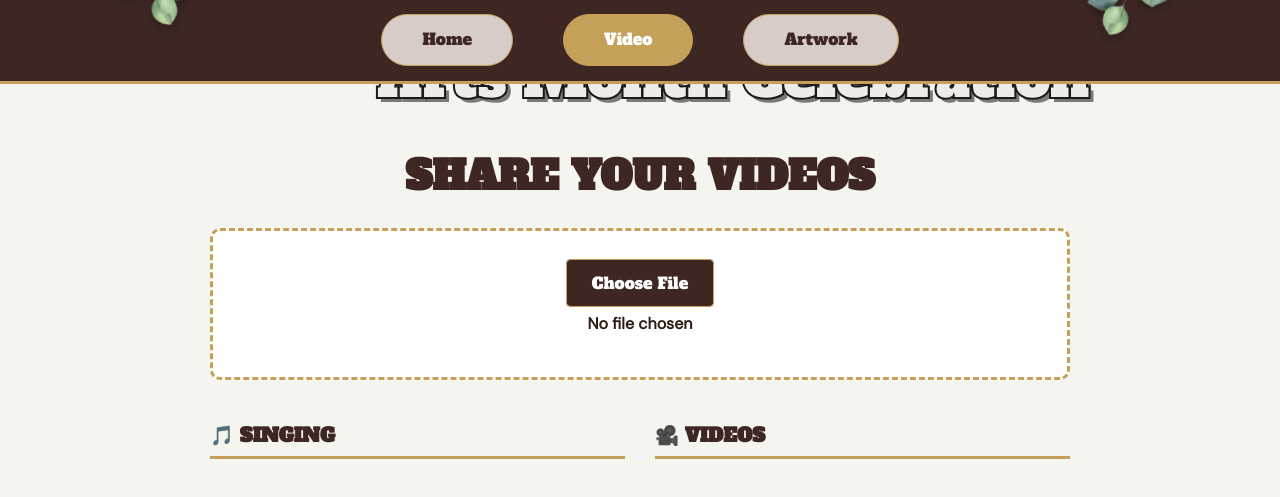
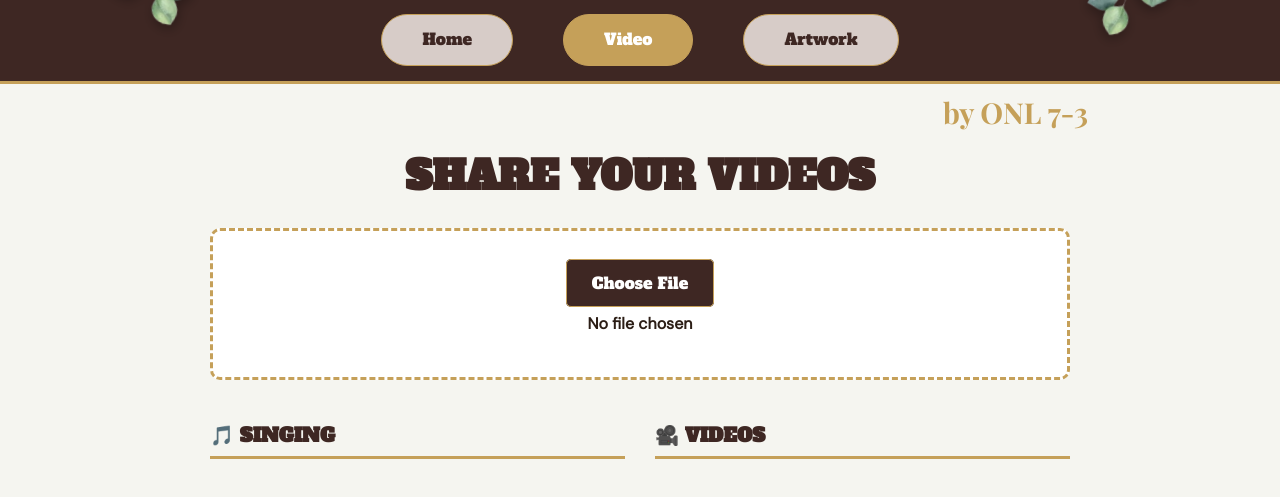
Before and after one commit to Kamnz1p/APECArtworksONL7-3.github.io, a plain HTML site: page sing.html in a window 1280 px wide. Shown: the part 321-818 px from the top of the page. Drawn offline with nearby package versions, Linux system fonts and the light colour scheme; no server answers.

Commit message:
Update sing.html

```diff
--- a/sing.html
+++ b/sing.html
@@ -220,9 +220,6 @@
     </style>
 </head>
 <body>
-        <div class="title-group">
-            <h1 class="main-title">Arts Month Celebration</h1>
-        </div>
 
     <header class="header-wrapper">
         <img class="header-bg" src="https://upload.wikimedia.org/wikipedia/commons/thumb/5/5c/Albert_Bierstadt_-_Among_the_Sierra_Nevada%2C_California_-_Google_Art_Project.jpg/1920px-Albert_Bierstadt_-_Among_the_Sierra_Nevada%2C_California_-_Google_Art_Project.jpg">
@@ -232,6 +229,11 @@
         <img class="leaf leaf-left" src="images/branches.png" alt="Decorative Leaf">
         <img class="leaf leaf-right" src="images/branches.png" alt="Decorative Leaf">
     </header>
+
+        <div class="title-group">
+            <h1 class="main-title">Arts Month Celebration</h1>
+            <span class="sub-title">by ONL 7-3</span>
+        </div>
 
     <nav class="nav-strip">
         <a href="home.html" class="nav-btn">Home</a>
```
